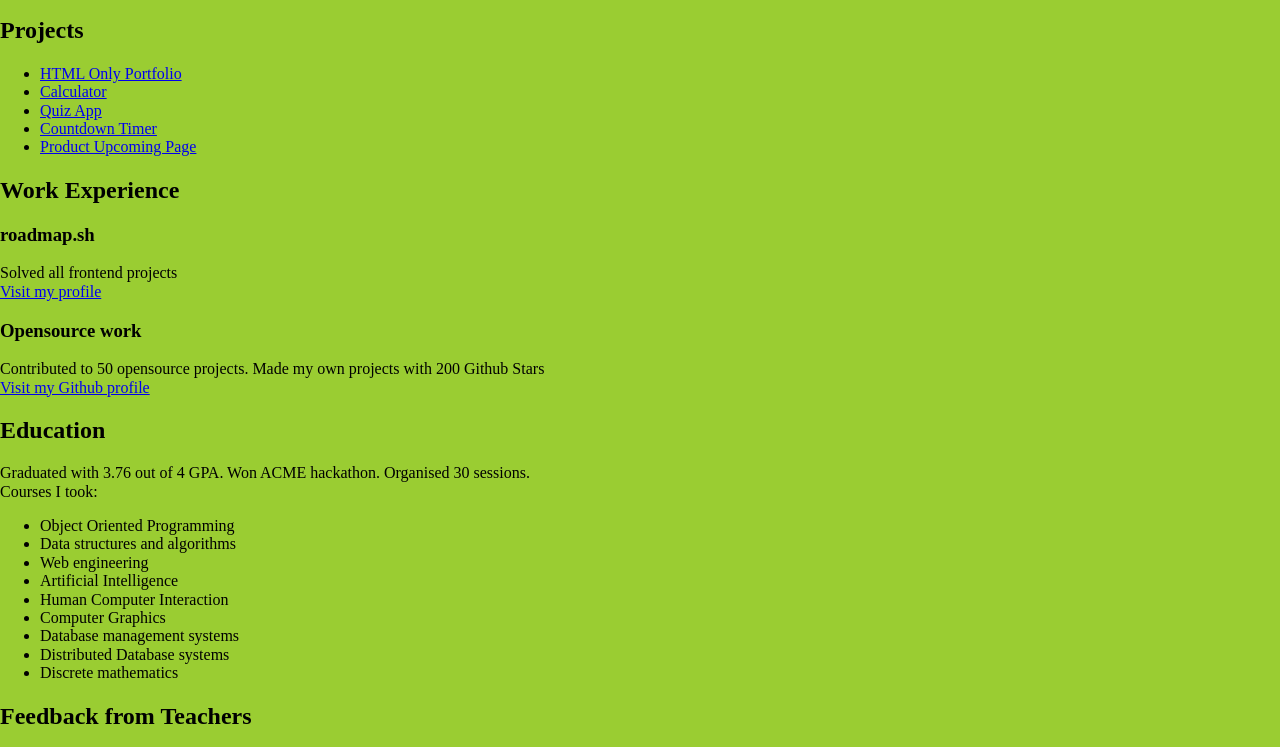
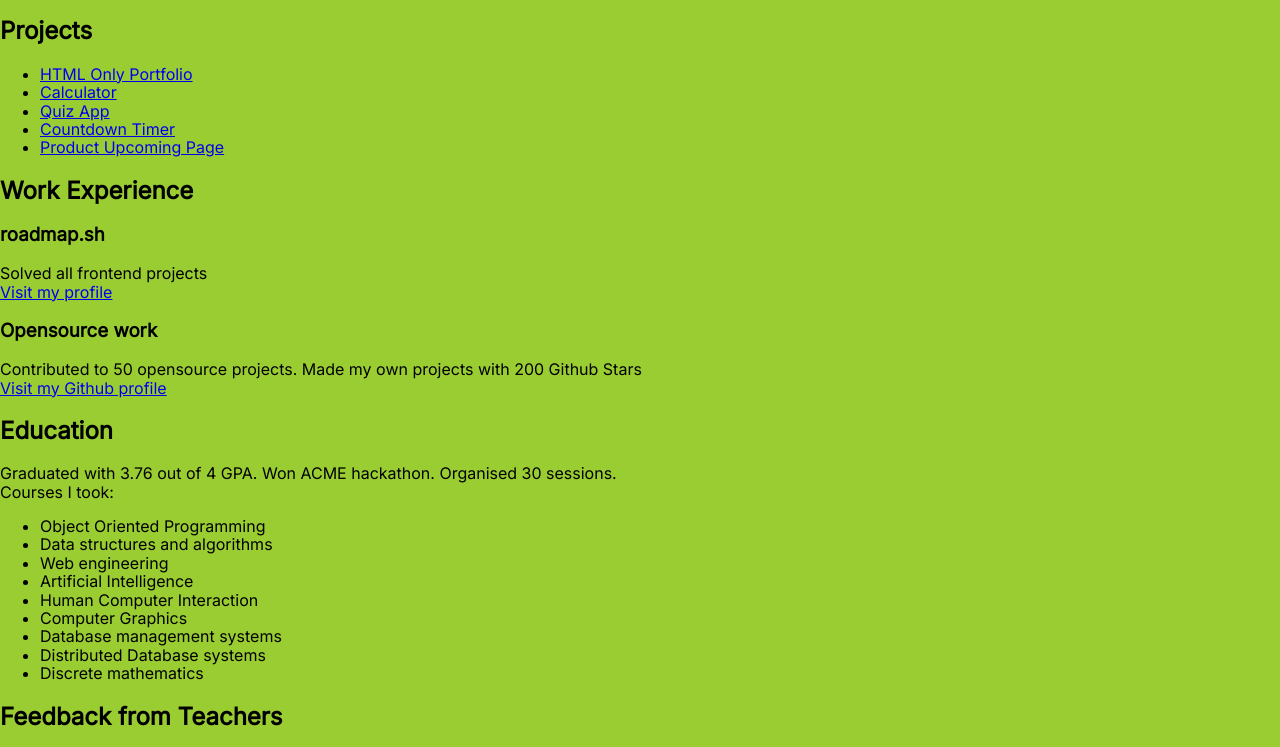
Before and after one commit to Domanskey/Personal-Portfolio---roadmap-project, a website built with Vite: page index.html in a window 1280 px wide. Shown: the part 213-960 px from the top of the page. Built offline with nearby package versions, Linux system fonts and the light colour scheme.

Commit message:
add google fonts -Inter

```diff
--- a/index.html
+++ b/index.html
@@ -13,6 +13,10 @@
     <meta name="author" content="Adam Domański" />
 
     <!-- <link type="text/scss" rel="stylesheet" href="src/styles.scss"> -->
+
+    <link rel="preconnect" href="https://fonts.googleapis.com">
+<link rel="preconnect" href="https://fonts.gstatic.com" crossorigin>
+<link href="https://fonts.googleapis.com/css2?family=Inter:opsz@14..32&display=swap" rel="stylesheet">
 </head>
 
 <body>
--- a/src/styles.scss
+++ b/src/styles.scss
@@ -3,6 +3,7 @@ $desktop: 1024px;
 
 html {
     box-sizing: border-box;
+    font-family: 'Inter', sans-serif;
 }
 *, *:before, *:after {
     box-sizing: inherit;
```
